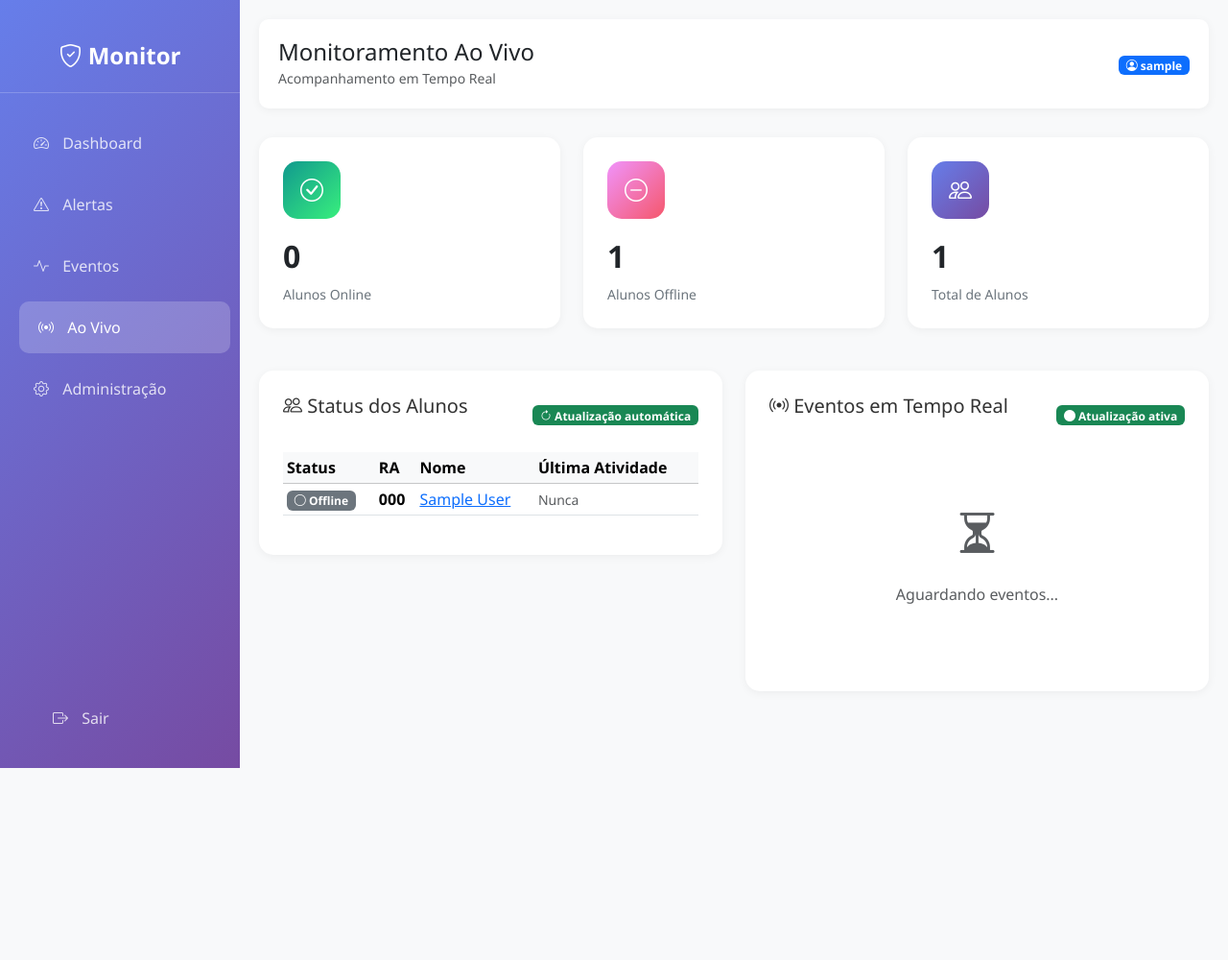
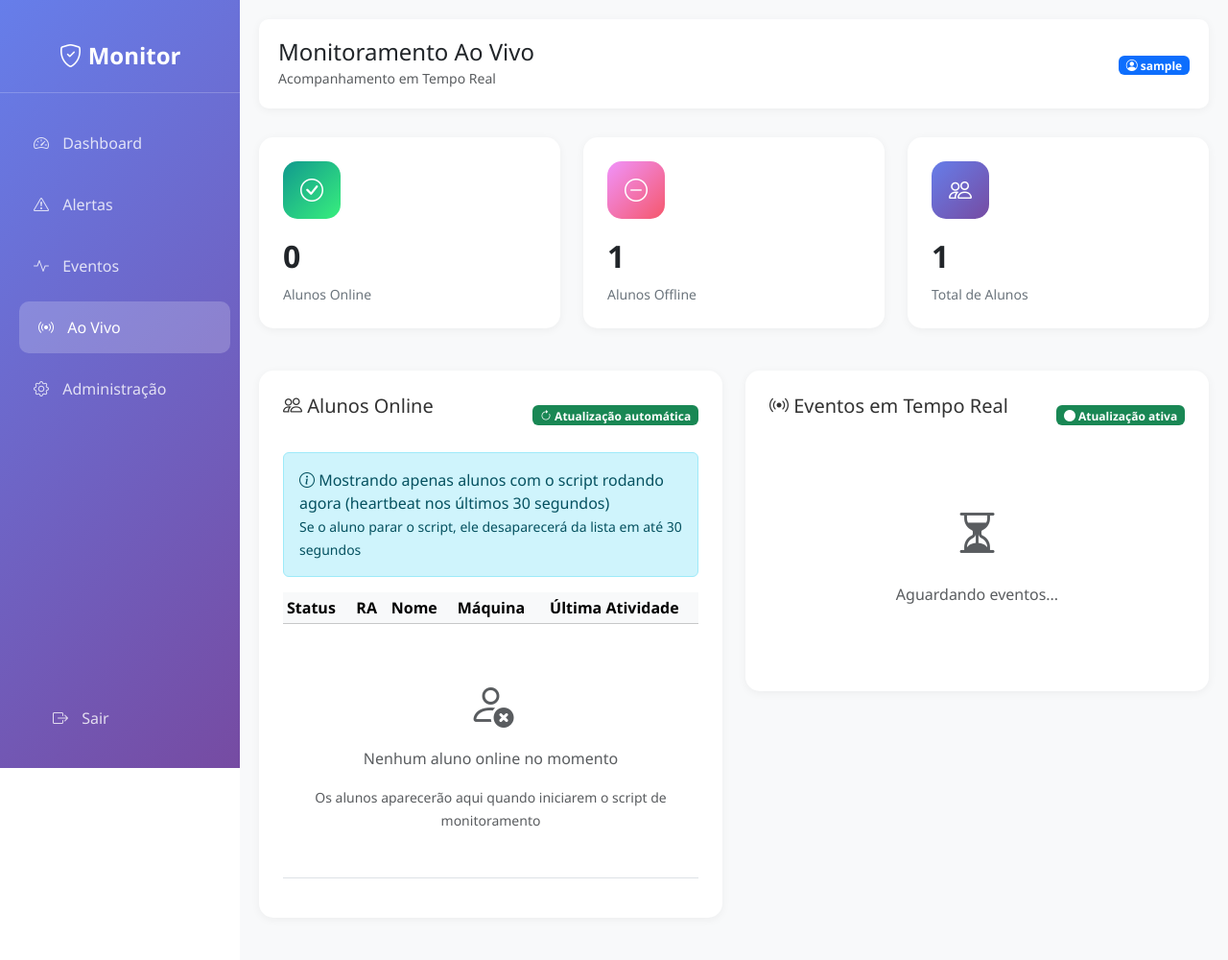
Before and after one commit to lucasmarujo/tcc_project, a Django app: page /live/ in a window 1280 px wide. Shown: the whole page at 96% size. Before the commit the page ends 800 px from the top, so only its background shows below. Run offline with Django 4.2, Linux system fonts and the light colour scheme; a user stored in the database is signed in; tables that the repository leaves empty hold one stand-in row (values such as "Sample post"); data that the repository does not hold is empty.

Commit message:
feat: novas funcionalidades no script

```diff
--- a/admin_django/dashboard/views.py
+++ b/admin_django/dashboard/views.py
@@ -190,52 +190,49 @@
 @login_required
 def live_monitor(request):
     """View para monitoramento em tempo real."""
-    from django.db.models import Max
+    from students.models import StudentHeartbeat
 
-    # Obter todos os alunos ativos
-    all_students = Student.objects.filter(is_active=True).order_by('name')
+    # Obter apenas alunos com heartbeat recente (últimos 30 segundos)
+    # Com heartbeat a cada 10s, se passar 30s sem heartbeat = script parou
+    time_threshold = timezone.now() - timedelta(seconds=30)
 
-    # Identificar alunos que estão "online" (com eventos nos últimos 5 minutos)
-    time_threshold = timezone.now() - timedelta(minutes=5)
+    # Buscar heartbeats recentes
+    online_heartbeats = StudentHeartbeat.objects.filter(
+        last_heartbeat__gte=time_threshold,
+        student__is_active=True
+    ).select_related('student').order_by('student__name')
 
-    # Para cada aluno, verificar último evento
+    # Montar lista de alunos online
     students_status = []
-    for student in all_students:
-        last_event = MonitoringEvent.objects.filter(
-            student=student
-        ).order_by('-timestamp').first()
-
-        is_online = False
-        last_activity = None
-
-        if last_event:
-            last_activity = last_event.timestamp
-            is_online = last_event.timestamp >= time_threshold
-
+    for heartbeat in online_heartbeats:
         students_status.append({
-            'student': student,
-            'is_online': is_online,
-            'last_activity': last_activity,
-            'registration_number': student.registration_number,
-            'name': student.name,
-            'email': student.email
+            'student': heartbeat.student,
+            'is_online': True,
+            'last_activity': heartbeat.last_heartbeat,
+            'registration_number': heartbeat.student.registration_number,
+            'name': heartbeat.student.name,
+            'email': heartbeat.student.email,
+            'machine_name': heartbeat.machine_name,
+            'ip_address': heartbeat.ip_address
         })
 
-    # Contar online/offline
-    online_count = sum(1 for s in students_status if s['is_online'])
-    offline_count = len(students_status) - online_count
+    # Contar totais
+    online_count = len(students_status)
+    total_students = Student.objects.filter(is_active=True).count()
+    offline_count = total_students - online_count
 
-    # Eventos recentes (últimos 20)
-    recent_events = MonitoringEvent.objects.select_related(
-        'student'
-    ).order_by('-timestamp')[:20]
+    # Eventos recentes apenas dos alunos online (últimos 20)
+    online_student_ids = [s['student'].id for s in students_status]
+    recent_events = MonitoringEvent.objects.filter(
+        student_id__in=online_student_ids
+    ).select_related('student').order_by('-timestamp')[:20]
 
     context = {
         'page_title': 'Monitoramento em Tempo Real',
         'students_status': students_status,
         'online_count': online_count,
         'offline_count': offline_count,
-        'total_students': len(students_status),
+        'total_students': total_students,
         'recent_events': recent_events,
     }
 
--- a/admin_django/students/models.py
+++ b/admin_django/students/models.py
@@ -35,6 +35,36 @@
         super().save(*args, **kwargs)
 
 
+class StudentHeartbeat(models.Model):
+    """Modelo para registrar heartbeats dos alunos (indica que o script está rodando)."""
+
+    student = models.OneToOneField(
+        Student,
+        on_delete=models.CASCADE,
+        related_name='heartbeat',
+        verbose_name='Aluno'
+    )
+    last_heartbeat = models.DateTimeField('Último Heartbeat', auto_now=True)
+    machine_name = models.CharField('Nome da Máquina', max_length=200, blank=True)
+    ip_address = models.GenericIPAddressField('Endereço IP', blank=True, null=True)
+
+    class Meta:
+        db_table = 'student_heartbeats'
+        verbose_name = 'Heartbeat do Aluno'
+        verbose_name_plural = 'Heartbeats dos Alunos'
+        ordering = ['-last_heartbeat']
+
+    def __str__(self):
+        return f"{self.student.name} - {self.last_heartbeat.strftime('%d/%m/%Y %H:%M:%S')}"
+
+    def is_online(self, threshold_seconds=120):
+        """Verifica se o aluno está online (heartbeat nos últimos X segundos)."""
+        from django.utils import timezone
+        from datetime import timedelta
+        threshold = timezone.now() - timedelta(seconds=threshold_seconds)
+        return self.last_heartbeat >= threshold
+
+
 class ExamSession(models.Model):
     """Modelo para representar uma sessão de exame."""
 
--- a/admin_django/templates/dashboard/live_monitor.html
+++ b/admin_django/templates/dashboard/live_monitor.html
@@ -42,10 +42,16 @@
     <div class="col-md-6">
         <div class="table-card">
             <div class="d-flex justify-content-between align-items-center mb-3">
-                <h5><i class="bi bi-people"></i> Status dos Alunos</h5>
+                <h5><i class="bi bi-people"></i> Alunos Online</h5>
                 <span class="badge bg-success" id="status-refresh">
                     <i class="bi bi-arrow-clockwise"></i> Atualização automática
                 </span>
+            </div>
+
+            <div class="alert alert-info mb-3">
+                <i class="bi bi-info-circle"></i> Mostrando apenas alunos com o script rodando agora (heartbeat nos últimos 30 segundos)
+                <br>
+                <small>Se o aluno parar o script, ele desaparecerá da lista em até 30 segundos</small>
             </div>
 
             <div class="table-responsive" style="max-height: 500px; overflow-y: auto;">
@@ -55,22 +61,17 @@
                             <th>Status</th>
                             <th>RA</th>
                             <th>Nome</th>
+                            <th>Máquina</th>
                             <th>Última Atividade</th>
                         </tr>
                     </thead>
                     <tbody id="students-status-tbody">
                         {% for item in students_status %}
-                        <tr class="{% if item.is_online %}table-success{% endif %}">
+                        <tr class="table-success">
                             <td>
-                                {% if item.is_online %}
                                 <span class="badge bg-success">
                                     <i class="bi bi-circle-fill blink"></i> Online
                                 </span>
-                                {% else %}
-                                    <span class="badge bg-secondary">
-                                        <i class="bi bi-circle"></i> Offline
-                                    </span>
-                                {% endif %}
                             </td>
                             <td><strong>{{ item.registration_number }}</strong></td>
                             <td>
@@ -79,16 +80,21 @@
                                 </a>
                             </td>
                             <td>
-                                {% if item.last_activity %}
+                                <small class="text-muted">
+                                    <i class="bi bi-pc-display"></i> {{ item.machine_name|default:"-" }}
+                                </small>
+                            </td>
+                            <td>
                                 <small class="text-muted">{{ item.last_activity|date:"d/m/Y H:i:s" }}</small>
-                                {% else %}
-                                    <small class="text-muted">Nunca</small>
-                                {% endif %}
                             </td>
                         </tr>
                         {% empty %}
                         <tr>
-                            <td colspan="4" class="text-center text-muted">Nenhum aluno cadastrado</td>
+                            <td colspan="5" class="text-center text-muted py-5">
+                                <i class="bi bi-person-x" style="font-size: 48px;"></i>
+                                <p class="mt-2">Nenhum aluno online no momento</p>
+                                <small>Os alunos aparecerão aqui quando iniciarem o script de monitoramento</small>
+                            </td>
                         </tr>
                         {% endfor %}
                     </tbody>
--- a/student_script/config.py
+++ b/student_script/config.py
@@ -48,7 +48,7 @@
 
 # Configurações de monitoramento
 MONITORING_INTERVAL = 5  # segundos entre cada verificação
-HEARTBEAT_INTERVAL = 60  # segundos entre cada heartbeat
+HEARTBEAT_INTERVAL = 10  # segundos entre cada heartbeat (mais frequente para detecção rápida)
 
 # Navegadores suportados
 SUPPORTED_BROWSERS = {
```
Also changed, not shown: admin_django/monitoring/views.py (+29 -1 lines), student_script/api_client.py (+5 -2 lines), admin_django/students/migrations/0002_studentheartbeat.py (added). Lines whose indentation alone changed are shown as unchanged.
